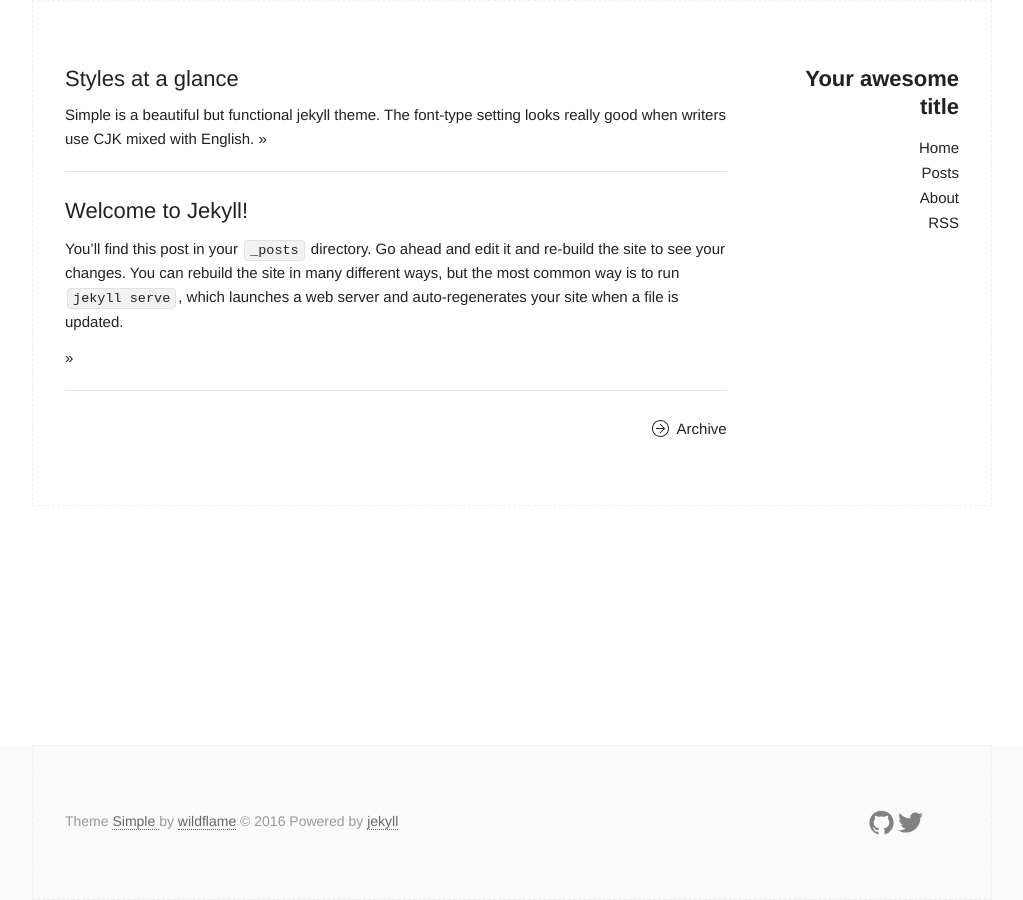
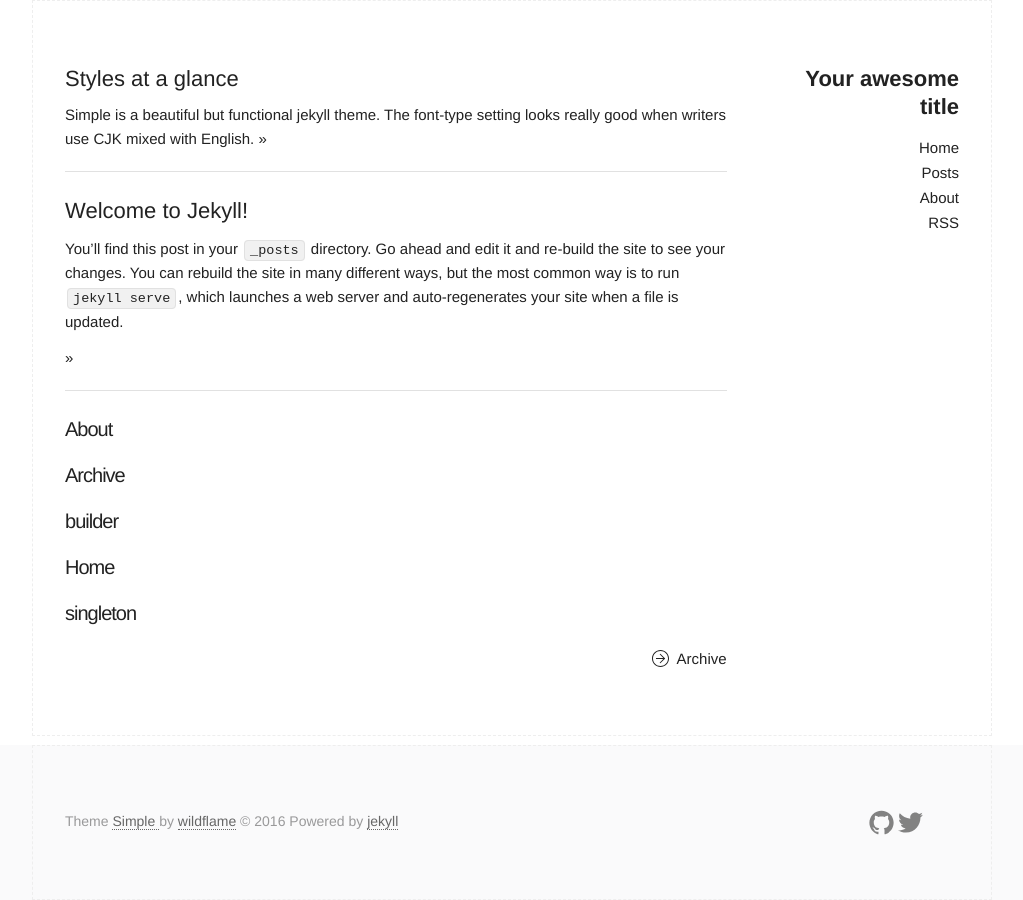
Before and after one commit to dstar55/100-words-design-patterns-java, a Jekyll site: the page built from index.html, in a window 1280 px wide. Shown: the whole page, without its empty margins (128-1151 px from the left). Built offline with Jekyll 4.4.1, drawn with Linux system fonts in a browser that asks for light colours.

Commit message:
index updated

```diff
--- a/index.html
+++ b/index.html
@@ -25,13 +25,6 @@ title: Home
           {% endif %}
           <a class="read-more" href="{{ post.url | prepend: site.baseurl }}"> »  </a>
         </p>
-<!--
-        <p>
-			{% for page in site.pages %}
-			<h3><a href="{{ page.url }}">{{ page.title }}</a></h3>
-			{% endfor %}
-        </p> -->
-
       </div>
       <footer class="post_meta">
 
@@ -67,6 +60,12 @@ title: Home
     </article>
     {% endfor %}
 
+    <p>
+			{% for page in site.pages %}
+			<h3><a href="{{ page.url }}">{{ page.title }}</a></h3>
+			{% endfor %}
+    </p>
+
     <div class="pagination older-post"><a href="./archive"><data data-icon="ei-arrow-right"></data> Archive  </a></div>
   </div>
 </div>
```
